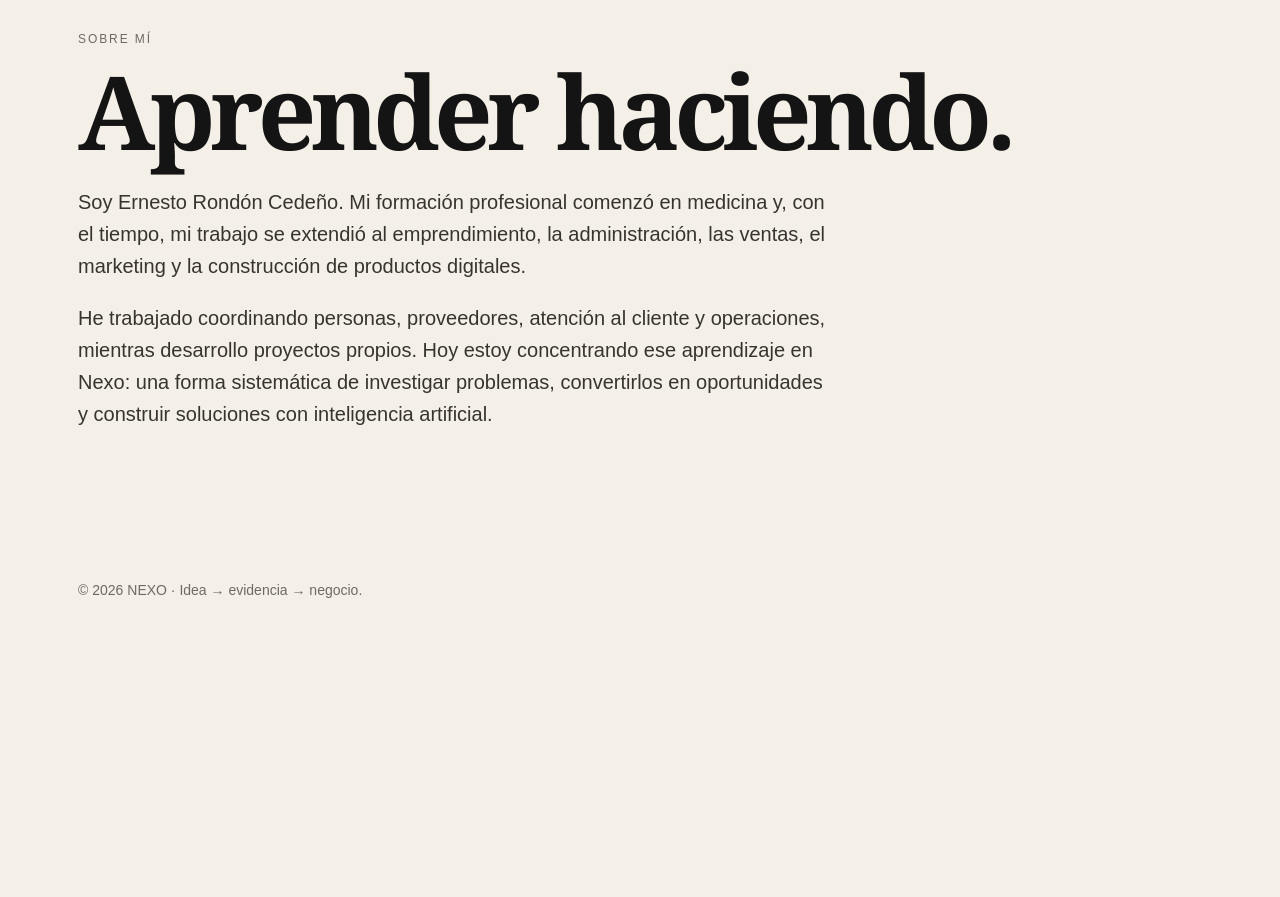
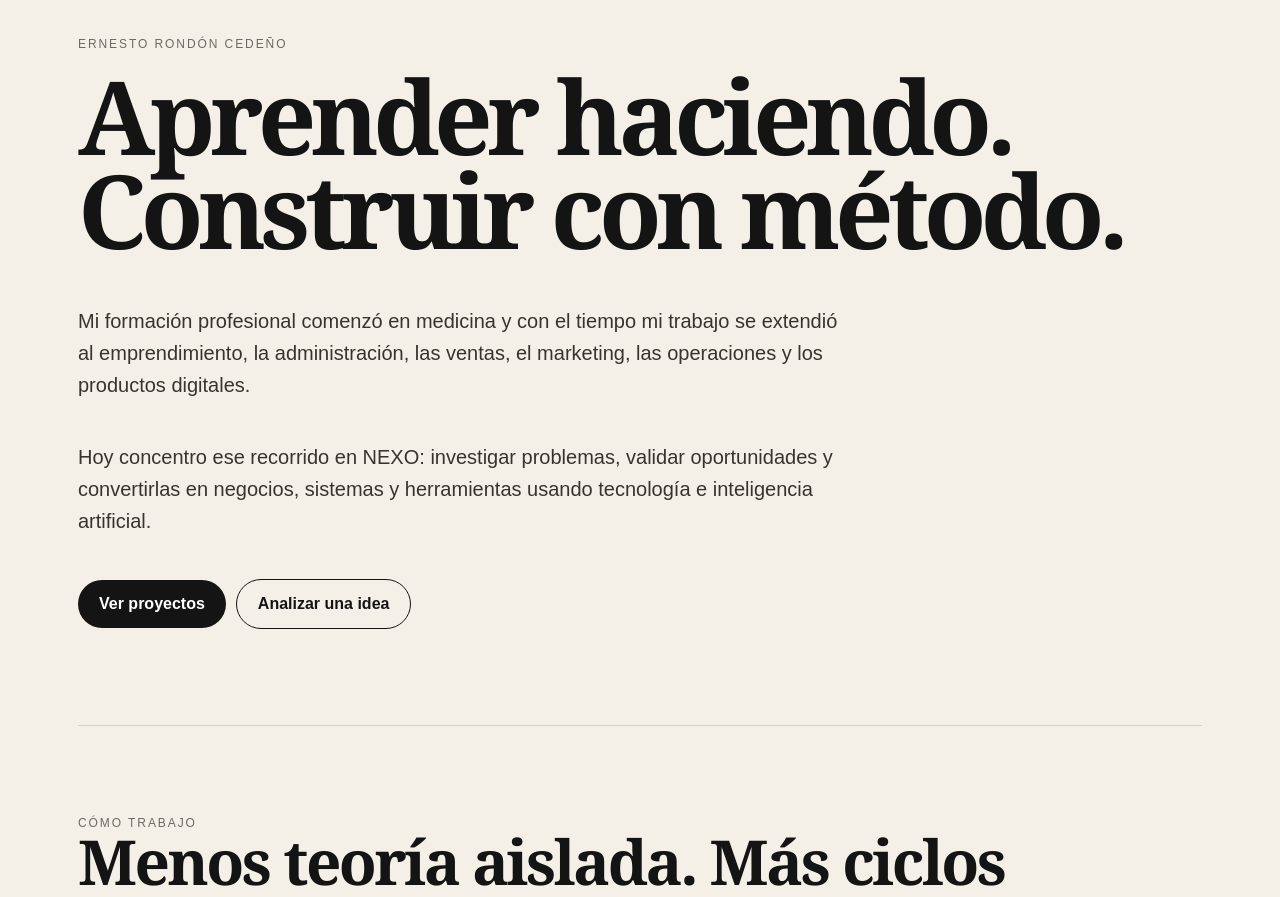
Before and after one commit to ernest196391/ernesto-rondon-nexo, a Next.js app: page /sobre-mi in a window 1280 px wide. Shown: the part 148-1045 px from the top of the page. Before the commit the page ends 800 px from the top, so only its background shows below. Built offline with nearby package versions, Linux system fonts and the light colour scheme.

Commit message:
Refine Ernesto portfolio narrative

```diff
--- a/app/sobre-mi/page.tsx
+++ b/app/sobre-mi/page.tsx
@@ -1 +1,32 @@
-export default function Page(){return <main className="section"><div className="eyebrow">Sobre mí</div><h1>Aprender haciendo.</h1><p className="lead">Soy Ernesto Rondón Cedeño. Mi formación profesional comenzó en medicina y, con el tiempo, mi trabajo se extendió al emprendimiento, la administración, las ventas, el marketing y la construcción de productos digitales.</p><p className="lead">He trabajado coordinando personas, proveedores, atención al cliente y operaciones, mientras desarrollo proyectos propios. Hoy estoy concentrando ese aprendizaje en Nexo: una forma sistemática de investigar problemas, convertirlos en oportunidades y construir soluciones con inteligencia artificial.</p></main>}
+import Link from "next/link";
+
+const focus = [
+  ["Operaciones", "Convertir procesos dispersos en sistemas claros, medibles y repetibles."],
+  ["Ventas y oferta", "Entender qué problema merece resolverse y cómo traducirlo en una propuesta concreta."],
+  ["Producto digital", "Usar software e inteligencia artificial para acelerar trabajo real, no para decorar una idea."],
+  ["Aprendizaje", "Construir, medir, corregir y documentar lo aprendido para reutilizarlo en el siguiente negocio."],
+];
+
+export default function Page() {
+  return <main id="main-content">
+    <section className="hero portfolio-hero">
+      <div className="eyebrow">ERNESTO RONDÓN CEDEÑO</div>
+      <h1>Aprender haciendo. Construir con método.</h1>
+      <p className="lead">Mi formación profesional comenzó en medicina y con el tiempo mi trabajo se extendió al emprendimiento, la administración, las ventas, el marketing, las operaciones y los productos digitales.</p>
+      <p className="lead">Hoy concentro ese recorrido en NEXO: investigar problemas, validar oportunidades y convertirlas en negocios, sistemas y herramientas usando tecnología e inteligencia artificial.</p>
+      <div className="actions"><Link className="cta" href="/negocios">Ver proyectos</Link><Link className="cta secondary" href="/herramientas">Analizar una idea</Link></div>
+    </section>
+
+    <section className="section">
+      <div className="eyebrow">CÓMO TRABAJO</div>
+      <h2>Menos teoría aislada. Más ciclos completos.</h2>
+      <div className="grid">{focus.map(([title, description]) => <article className="card" key={title}><h3>{title}</h3><p className="muted">{description}</p></article>)}</div>
+    </section>
+
+    <section className="section">
+      <div className="eyebrow">PRINCIPIO</div>
+      <h2>No presentar como resultado lo que todavía es una hipótesis.</h2>
+      <p className="lead">Los proyectos de este portfolio se muestran con su estado real: operativo, en desarrollo, en construcción o experiencia previa. NEXO se está construyendo sobre esa disciplina: evidencia antes que apariencia.</p>
+    </section>
+  </main>;
+}
```
